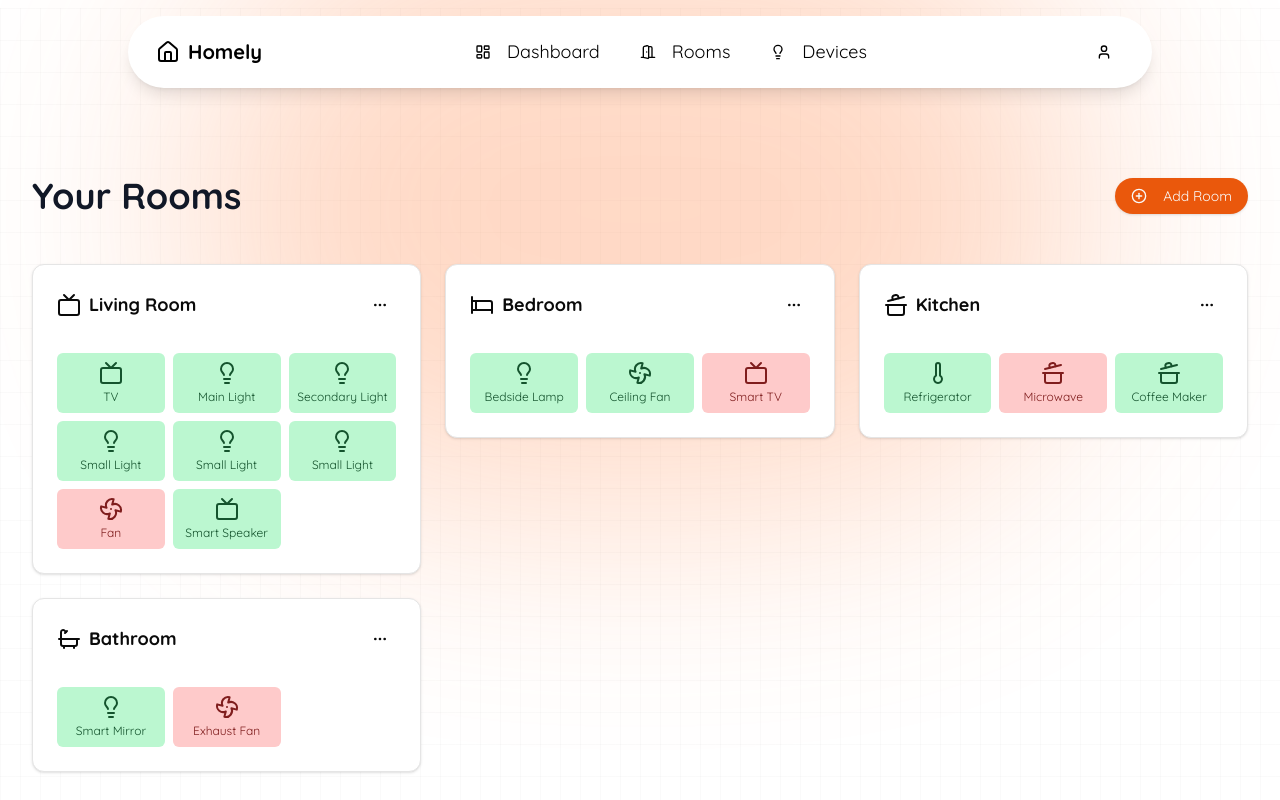
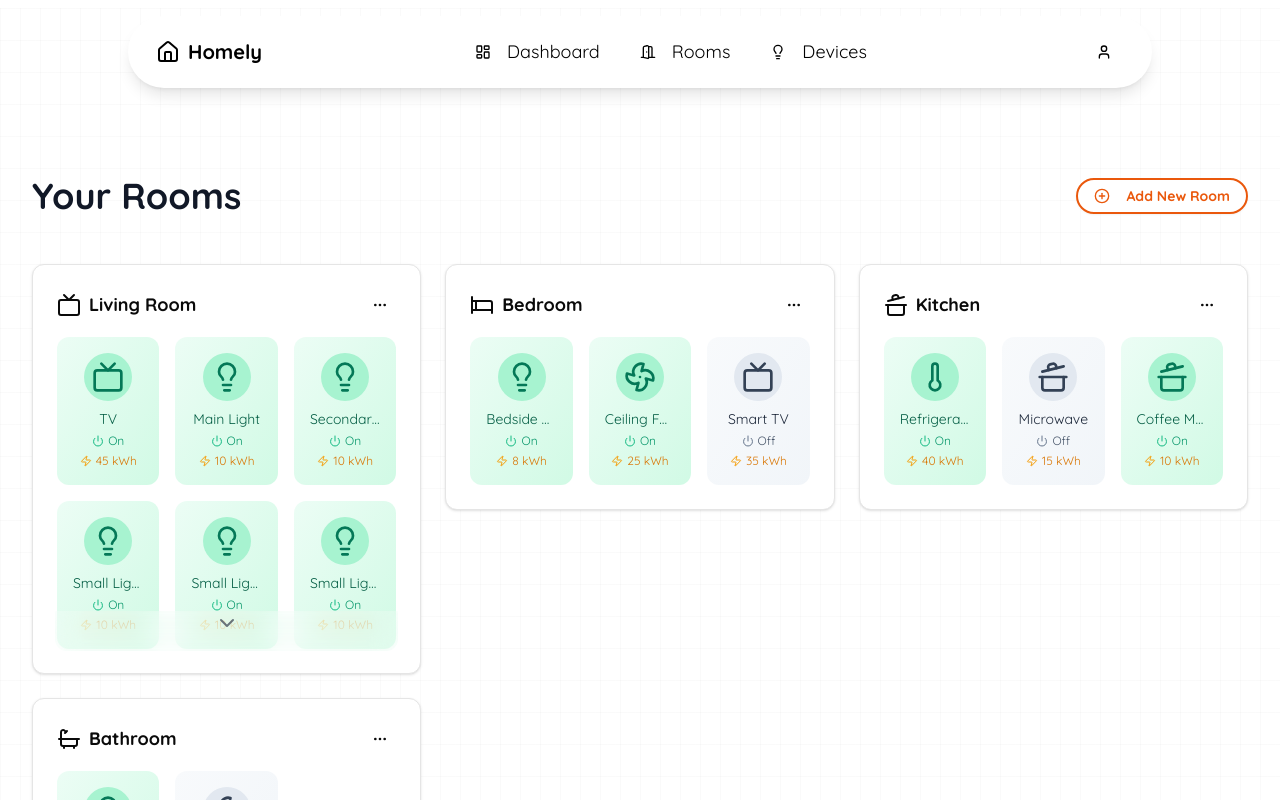
Before and after one commit to FaresMakki/SmartHouse, a Next.js app in the folder smarthouse-frontend/: page /rooms in a window 1280 px wide. Shown: the top 800 px of the page. Built offline with nearby package versions, Linux system fonts and the light colour scheme.

Commit message:
Further decoupling and better UI.

```diff
--- a/smarthouse-frontend/app/layout.tsx
+++ b/smarthouse-frontend/app/layout.tsx
@@ -31,7 +31,7 @@ export default function RootLayout({
         >
             {/* Pinned Gradient Circle */}
             <div
-                className="absolute top-[-2%] md:top-[-8%] lg:top-[-10%] left-1/2 -translate-x-1/2 h-[200px] w-[300px] sm:h-[300px] sm:w-[400px] md:h-[500px] md:w-[700px] lg:h-[600px] lg:w-[900px] bg-[#FF8343] opacity-40 md:opacity-30 rounded-full blur-[60px] sm:blur-[80px] md:blur-[100px] lg:blur-[120px] transition-all duration-300"
+                // className="absolute top-[-2%] md:top-[-8%] lg:top-[-10%] left-1/2 -translate-x-1/2 h-[200px] w-[300px] sm:h-[300px] sm:w-[400px] md:h-[500px] md:w-[700px] lg:h-[600px] lg:w-[900px] bg-[#FF8343] opacity-40 md:opacity-30 rounded-full blur-[60px] sm:blur-[80px] md:blur-[100px] lg:blur-[120px] transition-all duration-300"
             ></div>
         </div>
 
--- /dev/null
+++ b/smarthouse-frontend/app/rooms/add-room/page.tsx
@@ -0,0 +1,11 @@
+import React from 'react';
+
+const Page = () => {
+    return (
+        <div>
+          add room
+        </div>
+    );
+};
+
+export default Page;
--- a/smarthouse-frontend/app/rooms/page.tsx
+++ b/smarthouse-frontend/app/rooms/page.tsx
@@ -28,6 +28,7 @@ import {
 } from "@/components/ui/dropdown-menu";
 import { motion } from "framer-motion";
 import RoomOverlay from "@/components/room-overlay";
+import DeviceGrid from "@/components/device-grid";
 
 interface Device {
     name: string;
@@ -92,36 +93,6 @@ const initialRooms: Room[] = [
         ],
     },
 ];
-
-const DeviceGrid: React.FC<DeviceGridProps> = ({ devices, toggleDeviceStatus }) => (
-    <div className="grid grid-cols-3 gap-2 mt-4">
-        {devices.map((device, deviceIndex) => {
-            const IconComponent = device.icon;
-            return (
-                <div
-                    key={deviceIndex}
-                    className={`p-2 rounded-md flex flex-col items-center justify-center cursor-pointer ${
-                        device.status ? "bg-green-200" : "bg-red-200"
-                    }`}
-                    onClick={() => toggleDeviceStatus(deviceIndex)}
-                >
-                    <IconComponent
-                        className={`h-6 w-6 mb-1 ${
-                            device.status ? "text-green-900" : "text-red-900"
-                        }`}
-                    />
-                    <p
-                        className={`text-xs font-medium text-center ${
-                            device.status ? "text-green-900" : "text-red-900"
-                        }`}
-                    >
-                        {device.name}
-                    </p>
-                </div>
-            );
-        })}
-    </div>
-);
 
 
 export default function RoomsManagement() {
@@ -212,15 +183,26 @@ export default function RoomsManagement() {
         <div className="min-h-screen">
             <Navbar />
             <main className="py-20 px-4 md:px-6 lg:px-8 max-w-7xl mx-auto">
-                <div className="flex justify-between items-center mb-12">
+                <motion.div className="flex justify-between items-center mb-12"
+                            initial={{ opacity: 0, y: 20 }}
+                            animate={{ opacity: 1, y: 0 }}
+                            transition={{
+                                duration: 0.5,
+                                delay: 0.1,
+                            }}
+                >
                     <h1 className="text-3xl md:text-4xl font-bold text-gray-900">
                         Your Rooms
                     </h1>
-                    <Button className="rounded-full bg-orange-600 hover:bg-orange-600/80" onClick={addRoom}>
-                        <PlusCircle className="h-5 w-5 mr-2" />
-                        Add Room
+                    <Button
+                        variant="outline"
+                        className="group border-2 rounded-full border-orange-600 text-orange-600 hover:bg-orange-600 hover:text-white transition-all duration-300 ease-in-out"
+                        onClick={addRoom}
+                    >
+                        <PlusCircle className="h-5 w-5 mr-2 group-hover:animate-spin-slow" />
+                        <span className="font-semibold">Add New Room</span>
                     </Button>
-                </div>
+                </motion.div>
                 <div className="grid grid-cols-1 md:grid-cols-2 lg:grid-cols-3 gap-6">
                     {columns.map((column, columnIndex) => (
                         <div key={columnIndex} className="flex flex-col space-y-6">
@@ -280,6 +262,7 @@ export default function RoomsManagement() {
                                                             deviceIndex
                                                         )
                                                     }
+                                                    openRoomOverlay={() => openRoomOverlay(room)}
                                                 />
                                             </CardContent>
                                         </Card>
--- /dev/null
+++ b/smarthouse-frontend/components/device-grid.tsx
@@ -0,0 +1,115 @@
+"use client"
+
+import React from "react";
+import { motion } from "framer-motion";
+import { Power, Zap, ChevronDown } from 'lucide-react';
+import { Tooltip, TooltipContent, TooltipProvider, TooltipTrigger } from "@/components/ui/tooltip";
+
+interface Device {
+    name: string;
+    icon: React.ElementType;
+    status: boolean;
+    model?: string;
+    dateAdded?: string;
+    lastTurnedOn?: string;
+    consumption?: number;
+}
+
+interface DeviceGridProps {
+    devices: Device[];
+    toggleDeviceStatus: (deviceIndex: number) => void;
+    openRoomOverlay: () => void;
+}
+
+const DeviceGrid: React.FC<DeviceGridProps> = ({ devices, toggleDeviceStatus, openRoomOverlay }) => {
+    const visibleDevices = devices.slice(0, 6);
+    const hasMoreDevices = devices.length > 6;
+
+    return (
+        <div className="relative">
+            <div className="grid grid-cols-2 sm:grid-cols-3 gap-4">
+                {visibleDevices.map((device, deviceIndex) => {
+                    const IconComponent = device.icon;
+                    return (
+                        <TooltipProvider key={deviceIndex}>
+                            <Tooltip>
+                                <TooltipTrigger asChild>
+                                    <motion.div
+                                        className={`p-4 rounded-xl shadow-none flex flex-col items-center justify-between cursor-pointer transition-all duration-300 ease-in-out ${
+                                            device.status
+                                                ? "bg-gradient-to-br from-emerald-50 to-emerald-100 hover:from-emerald-100 hover:to-emerald-200"
+                                                : "bg-gradient-to-br from-slate-50 to-slate-100 hover:from-slate-100 hover:to-slate-200"
+                                        }`}
+                                        onClick={(e: { stopPropagation: () => void; }) => {
+                                            e.stopPropagation();
+                                            toggleDeviceStatus(deviceIndex);
+                                        }}
+                                        whileTap={{ scale: 0.95 }}
+                                    >
+                                        <div className={`p-2 rounded-full ${
+                                            device.status ? "bg-emerald-200" : "bg-slate-200"
+                                        }`}>
+                                            <IconComponent
+                                                className={`h-8 w-8 ${
+                                                    device.status ? "text-emerald-700" : "text-slate-700"
+                                                }`}
+                                            />
+                                        </div>
+                                        <div className="w-full text-center mt-2">
+                                            <p className={`text-sm font-medium truncate ${
+                                                device.status ? "text-emerald-800" : "text-slate-800"
+                                            }`}>
+                                                {device.name}
+                                            </p>
+                                            <div className="flex items-center justify-center mt-1 space-x-1">
+                                                <Power className={`h-3 w-3 ${device.status ? "text-emerald-500" : "text-slate-500"}`} />
+                                                <p className={`text-xs ${
+                                                    device.status ? "text-emerald-600" : "text-slate-600"
+                                                }`}>
+                                                    {device.status ? "On" : "Off"}
+                                                </p>
+                                            </div>
+                                            {device.consumption && (
+                                                <div className="flex items-center justify-center mt-1 space-x-1">
+                                                    <Zap className="h-3 w-3 text-amber-500" />
+                                                    <p className="text-xs text-amber-600">{device.consumption} kWh</p>
+                                                </div>
+                                            )}
+                                        </div>
+                                    </motion.div>
+                                </TooltipTrigger>
+                                <TooltipContent side="top">
+                                    <div className="text-xs">
+                                        <p><strong>Model:</strong> {device.model || "N/A"}</p>
+                                        <p><strong>Added:</strong> {device.dateAdded || "N/A"}</p>
+                                        <p><strong>Last active:</strong> {device.lastTurnedOn || "N/A"}</p>
+                                    </div>
+                                </TooltipContent>
+                            </Tooltip>
+                        </TooltipProvider>
+                    );
+                })}
+            </div>
+            {hasMoreDevices && (
+                <div
+                    className="absolute -inset-x-0.5 -bottom-0.5 backdrop-blur-md opacity-80 bg-white/30 rounded-b-xl flex items-end justify-center pb-4 cursor-pointer"
+                    onClick={(e) => {
+                        e.stopPropagation();
+                        openRoomOverlay();
+                    }}
+                >
+                    <motion.div
+                        whileHover={{ y: 5 }}
+                        whileTap={{ scale: 0.95 }}
+                        className="text-gray-600 flex flex-col items-center"
+                    >
+                        <ChevronDown className="h-6 w-6" />
+                    </motion.div>
+                </div>
+            )}
+
+        </div>
+    );
+};
+
+export default DeviceGrid;
```
Also changed, not shown: smarthouse-frontend/components/room-overlay.tsx (+13 -11 lines).
